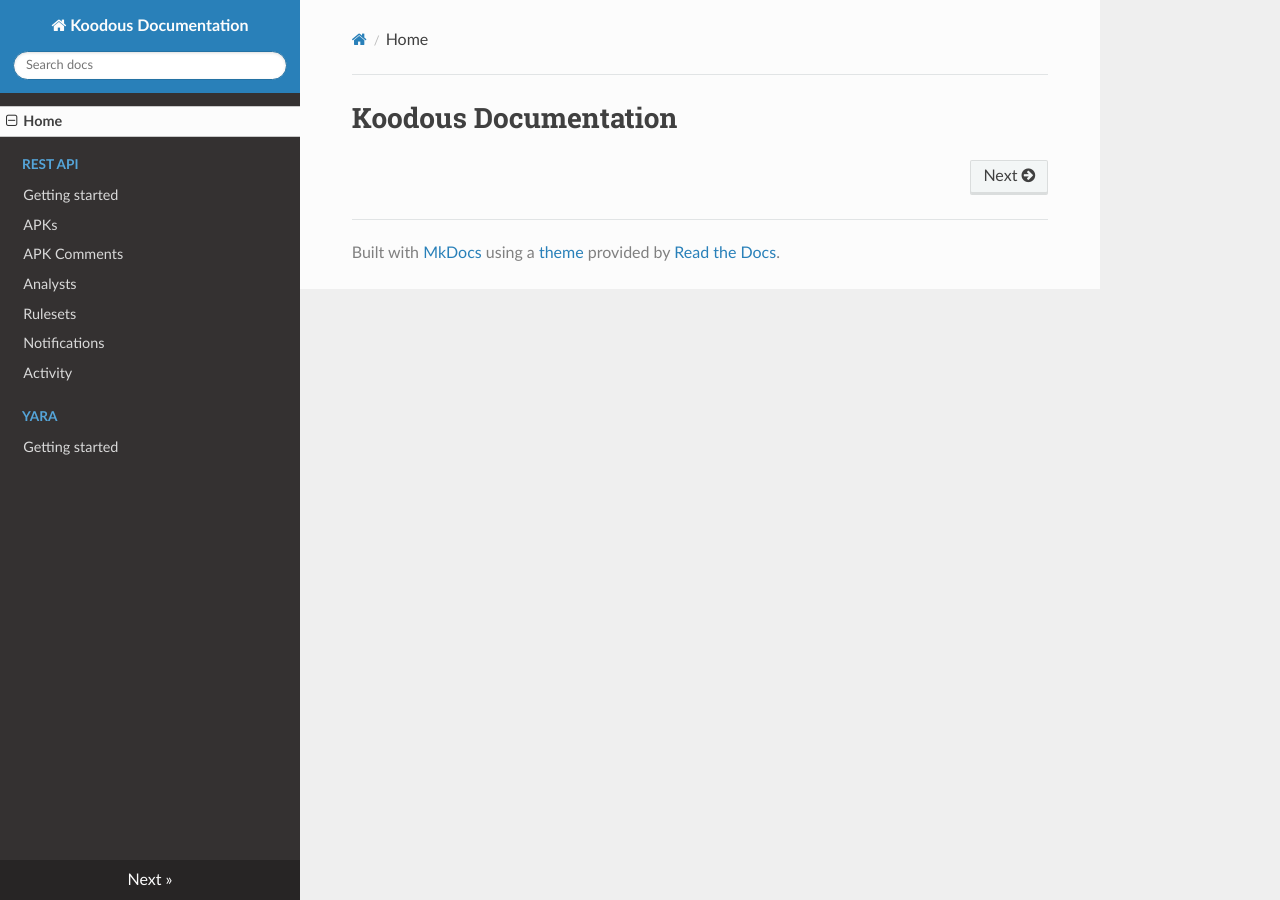
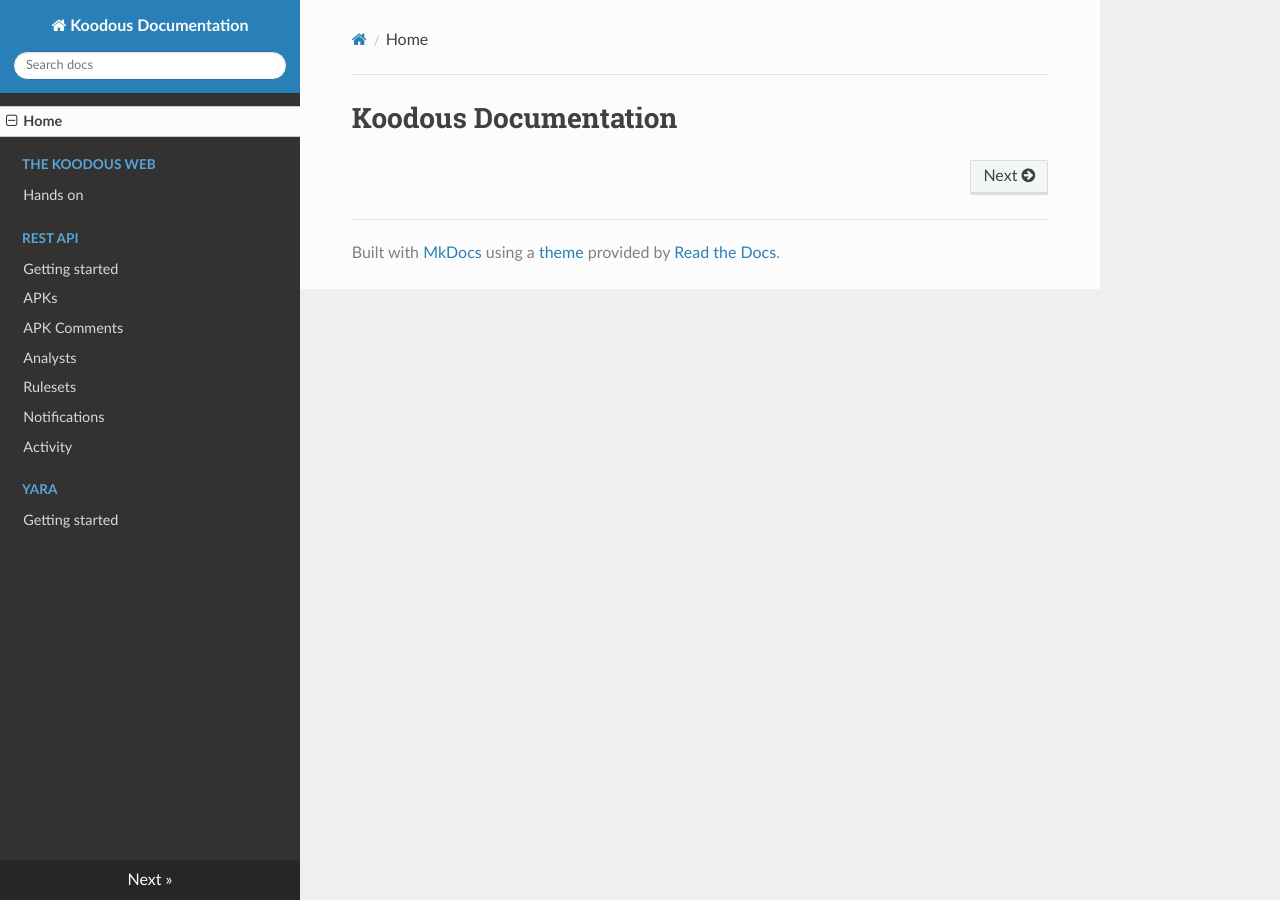
Before and after one commit to Koodous/docs.koodous.com, an MkDocs documentation site: the page built from docs/index.md, in a window 1280 px wide. Built offline with MkDocs 1.6.1, drawn with Linux system fonts in a browser that asks for light colours; nearby versions of some CDN libraries; old or Windows-style settings are respelled for this version of MkDocs.

Commit message:
Started the web user manual. Intro and searching.

```diff
--- a/mkdocs.yml
+++ b/mkdocs.yml
@@ -5,6 +5,7 @@
 theme: readthedocs
 pages:
 - ['index.md', 'Home']
+- ['web/hands-on.md','The Koodous web', 'Hands on']
 
 - ['rest-api/getting-started.md','REST API', 'Getting started']
 - ['rest-api/apks.md','REST API', 'APKs']
```
